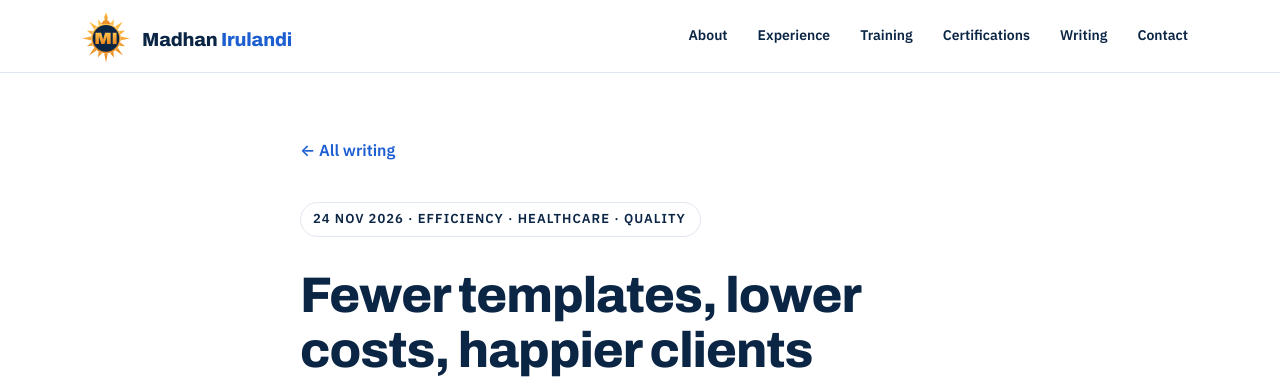
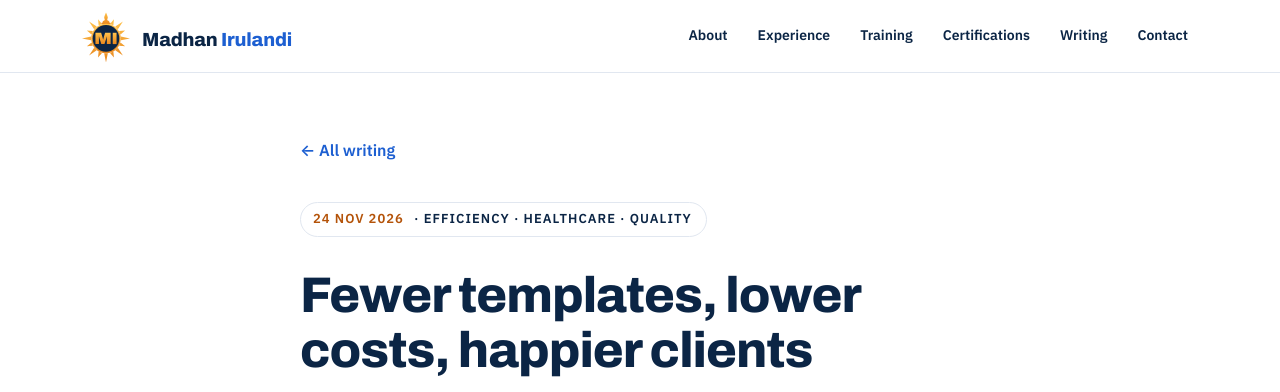
Before and after one commit to Madhan-I/Madhan-I.github.io, a Jekyll site: the page built from _posts/2026-11-24-anthem-templates-savings.md, in a window 1280 px wide. Shown: the top 392 px of the page. Built offline with Jekyll 4.4.1, drawn with Linux system fonts in a browser that asks for light colours; our own code applies the rules of GitHub Pages for plain Markdown files.

Commit message:
Blog dates in amber, matching all other dates
Co-Authored-By: Claude Opus 5.5 <noreply@anthropic.com>
Claude-Session: https://claude.ai/code/session_01MFRrTt7LBDdX57m85KHNGp

```diff
--- a/_layouts/post.html
+++ b/_layouts/post.html
@@ -4,7 +4,7 @@ layout: default
 <article class="wrap post">
   <a class="back" href="{{ '/blog/' | relative_url }}">← All writing</a>
   <header>
-    <p class="eyebrow">{{ page.date | date: "%d %b %Y" }}{% if page.tags.size > 0 %} · {{ page.tags | join: " · " }}{% endif %}</p>
+    <p class="eyebrow"><span class="pdate">{{ page.date | date: "%d %b %Y" }}</span>{% if page.tags.size > 0 %} · {{ page.tags | join: " · " }}{% endif %}</p>
     <h1 class="post-title">{{ page.title }}</h1>
     {% if page.summary %}<p class="lede">{{ page.summary }}</p>{% endif %}
   </header>
--- a/assets/css/style.css
+++ b/assets/css/style.css
@@ -489,3 +489,4 @@ nav .wrap { padding-block: 10px; }
 .abody .who .sep { color: var(--muted); font-weight: 400; }
 .cg.featured::before { background: #F2A541; color: var(--navy); }
 .live { background: color-mix(in srgb, var(--brand) 10%, #FFFFFF); color: var(--navy); box-shadow: inset 0 0 0 1px color-mix(in srgb, var(--brand) 22%, #FFFFFF); }
+.post-card .k, .eyebrow .pdate { color: #B45309; }
```
